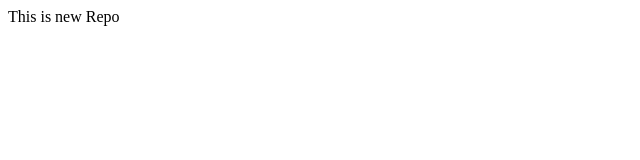
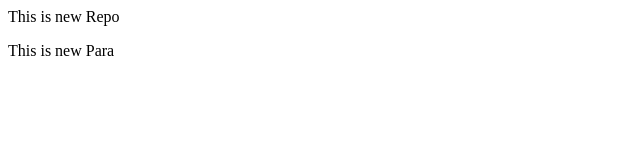
Before and after one commit to samrth7/LocalRepo, a plain HTML site: page index.html in a window 1280 px wide. Shown: the full height of the page, 0-640 px from the left. Drawn offline with Linux system fonts and the light colour scheme.

Commit message:
added para

```diff
--- a/index.html
+++ b/index.html
@@ -1 +1,2 @@
 <p>This is new Repo</p>
+<p>This is new Para</p>
```
